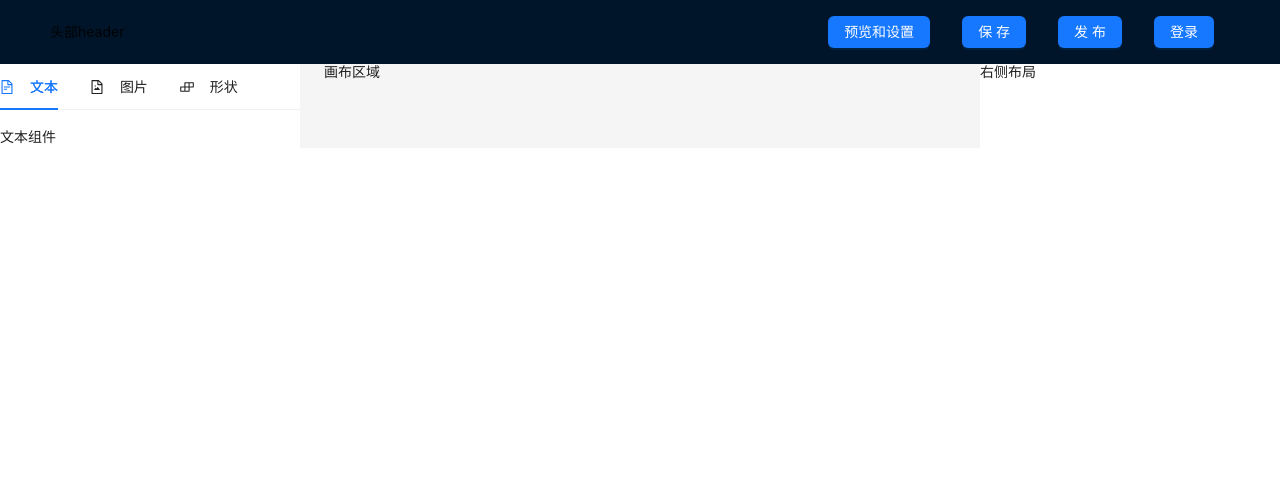
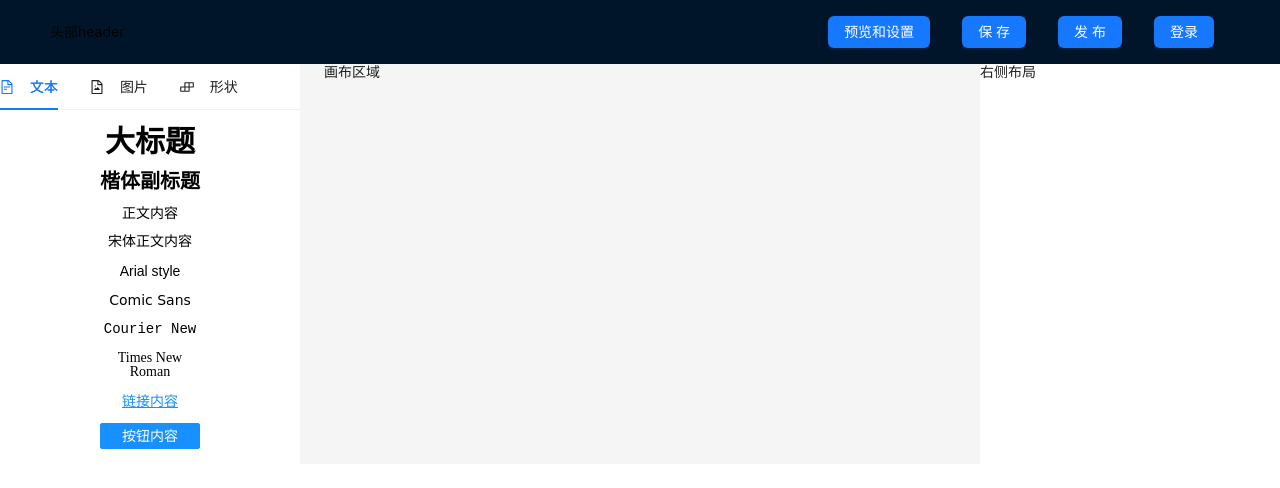
Before and after one commit to QPvicus/post-vue, a Vue app: page /editor/1 in a window 1280 px wide. Shown: the top 488 px of the page. Built offline with nearby package versions, Linux system fonts and the light colour scheme.

Commit message:
feat: define ltext

```diff
--- a/components.d.ts
+++ b/components.d.ts
@@ -32,6 +32,8 @@ declare module 'vue' {
     IconEcosystem: typeof import('./src/components/icons/IconEcosystem.vue')['default']
     IconSupport: typeof import('./src/components/icons/IconSupport.vue')['default']
     IconTooling: typeof import('./src/components/icons/IconTooling.vue')['default']
+    LImage: typeof import('./src/components/editor/l-image.vue')['default']
+    LText: typeof import('./src/components/editor/l-text.vue')['default']
     RouterLink: typeof import('vue-router')['RouterLink']
     RouterView: typeof import('vue-router')['RouterView']
     TheWelcome: typeof import('./src/components/TheWelcome.vue')['default']
--- /dev/null
+++ b/src/components/editor/component.ts
@@ -0,0 +1,156 @@
+import { textDefaultProps, imageDefaultProps, componentsDefaultProps } from './defaultProps'
+
+export interface CreateComponentType {
+  name: string
+  text?: string
+  type?: string
+  props: Record<string, any>
+}
+
+// the component name list
+export const textPropsList = [
+  {
+    text: '大标题',
+    fontSize: '30px',
+    fontWeight: 'bold',
+    tag: 'h2'
+  },
+  {
+    text: '楷体副标题',
+    fontSize: '20px',
+    fontWeight: 'bold',
+    fontFamily: '"KaiTi","STKaiti"',
+    tag: 'h2'
+  },
+  {
+    text: '正文内容',
+    tag: 'p'
+  },
+  {
+    text: '宋体正文内容',
+    tag: 'p',
+    fontFamily: '"SimSun","STSong"'
+  },
+  {
+    text: 'Arial style',
+    tag: 'p',
+    fontFamily: '"Arial", sans-serif'
+  },
+  {
+    text: 'Comic Sans',
+    tag: 'p',
+    fontFamily: '"Comic Sans MS"'
+  },
+  {
+    text: 'Courier New',
+    tag: 'p',
+    fontFamily: '"Courier New", monospace'
+  },
+  {
+    text: 'Times New Roman',
+    tag: 'p',
+    fontFamily: '"Times New Roman", serif'
+  },
+  {
+    text: '链接内容',
+    color: '#1890ff',
+    textDecoration: 'underline',
+    tag: 'p'
+  },
+  {
+    text: '按钮内容',
+    color: '#ffffff',
+    backgroundColor: '#1890ff',
+    borderWidth: '1px',
+    borderColor: '#1890ff',
+    borderStyle: 'solid',
+    borderRadius: '2px',
+    paddingLeft: '10px',
+    paddingRight: '10px',
+    paddingTop: '5px',
+    paddingBottom: '5px',
+    width: '100px',
+    tag: 'button',
+    textAlign: 'center'
+  }
+]
+
+export const textList: CreateComponentType[] = textPropsList.map((prop) => {
+  return {
+    name: 'l-text',
+    props: {
+      ...textDefaultProps,
+      ...prop
+    }
+  }
+})
+
+export const imageSourceList = []
+
+export const imageList: CreateComponentType[] = imageSourceList.map((url) => {
+  return {
+    name: 'l-image',
+    props: {
+      ...imageDefaultProps,
+      imageSrc: url,
+      width: '150px'
+    }
+  }
+})
+
+export const shapePropList = [
+  {
+    backgroundColor: '#efefef',
+    borderWidth: '1px',
+    borderStyle: 'solid',
+    borderColor: '#ccc',
+    width: '100px',
+    height: '50px'
+  },
+  {
+    backgroundColor: '#efefef',
+    borderWidth: '1px',
+    borderStyle: 'solid',
+    borderColor: '#ccc',
+    borderRadius: '100px',
+    width: '100px',
+    height: '100px'
+  },
+  {
+    backgroundColor: '#efefef',
+    borderWidth: '1px',
+    borderStyle: 'solid',
+    borderColor: '#ccc',
+    width: '100px',
+    height: '100px'
+  },
+  {
+    backgroundColor: '#36cfc9',
+    width: '100px',
+    height: '50px'
+  },
+  {
+    backgroundColor: '#40a9ff',
+    borderRadius: '100px',
+    width: '100px',
+    height: '100px'
+  },
+  {
+    backgroundColor: '#9254de',
+    borderWidth: '5px',
+    borderStyle: 'solid',
+    borderColor: '#ccc',
+    width: '100px',
+    height: '100px'
+  }
+]
+
+export const shapeList: CreateComponentType[] = shapePropList.map((prop) => {
+  return {
+    name: 'l-shape',
+    props: {
+      ...componentsDefaultProps['l-shape'].props,
+      ...prop
+    }
+  }
+})
--- a/src/components/editor/components-list.vue
+++ b/src/components/editor/components-list.vue
@@ -1,5 +1,24 @@
 <script lang="ts" setup>
 import { FileTextOutlined, FileImageOutlined, BuildOutlined } from '@ant-design/icons-vue'
+import { textList, type CreateComponentType } from './component'
+import lText from './l-text.vue'
+import lImage from './l-image.vue'
+import type { Component } from 'vue'
+const emit = defineEmits(['item-click'])
+const comp: Record<string, Component> = {
+  'l-text': lText,
+  'l-image': lImage
+}
+function generateResetCSS(name: string) {
+  return {
+    position: 'static',
+    ...(name !== 'l-shape' && { height: '' })
+  }
+}
+
+function onItemClick(item: CreateComponentType) {
+  if (item.type != 'upload') emit('item-click', item)
+}
 </script>
 
 <template>
@@ -12,7 +31,22 @@ import { FileTextOutlined, FileImageOutlined, BuildOutlined } from '@ant-design/
             文本
           </span>
         </template>
-        文本组件
+        <div
+          v-for="(item, index) in textList"
+          :key="index"
+          @click="onItemClick(item)"
+          class="component-item"
+        >
+          <div class="component-wrapper">
+            <component
+              :is="comp[item.name]"
+              v-bind="item.props"
+              class="inside-component"
+              :style="generateResetCSS(item.name)"
+            ></component>
+            <span v-if="item.text" class="tip-text">{{ item.text }}</span>
+          </div>
+        </div>
       </a-tab-pane>
       <a-tab-pane key="2">
         <template #tab>
@@ -36,4 +70,65 @@ import { FileTextOutlined, FileImageOutlined, BuildOutlined } from '@ant-design/
   </div>
 </template>
 
-<style></style>
+<style>
+.component-wrapper {
+  width: 100px;
+  position: relative;
+  display: flex;
+  align-items: center;
+}
+
+.tip-text {
+  position: absolute;
+  text-align: center;
+  top: 50%;
+  width: 100%;
+  margin-top: -10px;
+}
+
+.inside-component {
+  width: 100px !important;
+}
+
+.image-list {
+  display: flex;
+  flex-wrap: wrap;
+  width: 220px;
+  margin: 20px auto;
+}
+.image-list img {
+  max-height: 150px;
+  object-fit: contain;
+}
+.item-image {
+  margin-right: 10px;
+}
+.component-item {
+  margin-bottom: 15px;
+  cursor: pointer;
+  display: flex;
+  justify-content: center;
+}
+.create-component-list .uploader-container {
+  padding: 10px;
+  color: #ffffff;
+  background: #1890ff;
+  display: flex;
+  justify-content: center;
+  align-items: center;
+  border-radius: 5px;
+  cursor: pointer;
+  transition: all 0.3s cubic-bezier(0.645, 0.045, 0.355, 1);
+}
+.create-component-list .uploader-container:hover {
+  background: #40a9ff;
+}
+.create-component-list .uploader-container h4 {
+  color: #ffffff;
+  margin-bottom: 0;
+  margin-left: 10px;
+}
+.create-component-list .ant-tabs-tab {
+  margin: 0;
+}
+</style>
--- /dev/null
+++ b/src/components/editor/defaultProps.ts
@@ -0,0 +1,104 @@
+import { mapValues } from 'lodash'
+
+interface DefaultPropsType {
+  [key: string]: {
+    props: object
+    extraProps?: Record<string, any>
+  }
+}
+
+export type isEditing = boolean
+
+export const commonDefaultProps = {
+  // actions
+  actionType: '',
+  url: '',
+  // size
+  height: '',
+  width: '',
+  paddingLeft: '0px',
+  paddingRight: '0px',
+  paddingTop: '0px',
+  paddingBottom: '0px',
+  // border type
+  borderStyle: 'none',
+  borderColor: '#000',
+  borderWidth: '0',
+  borderRadius: '0',
+  // shadow and opacity
+  boxShadow: '0 0 0 #000000',
+  opacity: 1,
+  // position and x,y
+  position: 'absolute',
+  left: '0',
+  top: '0',
+  right: '0'
+}
+
+export const textDefaultProps = {
+  // basic props - font styles
+  fontSize: '14px',
+  fontFamily: '',
+  fontWeight: 'normal',
+  fontStyle: 'normal',
+  textDecoration: 'none',
+  lineHeight: '1',
+  textAlign: 'center',
+  color: '#000000',
+  backgroundColor: '',
+  ...commonDefaultProps,
+  width: '318px'
+}
+
+export const imageDefaultProps = {
+  imageSrc: '',
+  ...commonDefaultProps
+}
+
+export const componentsDefaultProps: DefaultPropsType = {
+  'l-text': {
+    props: {
+      text: '正文内容',
+      ...textDefaultProps,
+      fontSize: '14px',
+      width: '125px',
+      height: '36px',
+      left: 320 / 2 - 125 / 2 + 'px',
+      top: 500 / 2 - 36 / 2 + 'px'
+    }
+  },
+  'l-image': {
+    props: {
+      ...imageDefaultProps
+    }
+  },
+  'l-shape': {
+    props: {
+      backgroundColor: '',
+      ...commonDefaultProps
+    }
+  }
+}
+
+export const isEditingProp = {
+  isEditing: {
+    type: Boolean,
+    default: false
+  }
+}
+
+export const transformToComponentProps = (
+  props: Record<string, any>,
+  extraProps?: {[key: string]: any}
+) => {
+  const mapProps = mapValues(props, (item) => {
+    return {
+      type: item.constructor,
+      default: item
+    }
+  }) as Record<string, any>
+  if (extraProps) return { ...mapProps, ...extraProps }
+  return mapProps
+}
+
+export default componentsDefaultProps
--- /dev/null
+++ b/src/components/editor/l-image.vue
@@ -0,0 +1,28 @@
+<script lang="ts" setup>
+import { useComponentClick, useStylePick } from '@/hooks'
+import { transformToComponentProps, componentsDefaultProps, isEditingProp } from './defaultProps'
+defineOptions({
+  name: 'l-image'
+})
+const props = defineProps(
+  transformToComponentProps(componentsDefaultProps['l-image'].props, isEditingProp)
+)
+const styleProps = useStylePick(props)
+const handleClick = useComponentClick(props)
+</script>
+
+<template>
+  <img
+    :src="imageSrc"
+    :style="styleProps"
+    @click.prevent="handleClick"
+    class="l-image-component"
+    :draggable="false"
+  />
+</template>
+
+<style scoped>
+.l-image-component {
+  max-width: 100%;
+}
+</style>
--- /dev/null
+++ b/src/components/editor/l-text.vue
@@ -0,0 +1,39 @@
+<script lang="ts" setup>
+import { useComponentClick, useStylePick } from '@/hooks'
+import componentsDefaultProps, { transformToComponentProps, isEditingProp } from './defaultProps'
+defineOptions({
+  name: 'l-text'
+})
+const props = defineProps(
+  transformToComponentProps(componentsDefaultProps['l-text'].props, {
+    tag: {
+      type: String,
+      default: 'p'
+    },
+    ...isEditingProp
+  })
+)
+const styleProps = useStylePick(props)
+const handleClick = useComponentClick(props)
+</script>
+
+<template>
+  <component :is="tag" @click.prevent="handleClick" :style="styleProps" class="l-text-component">
+    {{ text }}
+  </component>
+</template>
+
+<style scoped>
+h2.l-text-component,
+p.l-text-component {
+  margin-bottom: 0;
+}
+button.l-text-component {
+  padding: 5px 10px;
+  cursor: pointer;
+}
+.l-text-component {
+  box-sizing: border-box;
+  white-space: pre-wrap;
+}
+</style>
--- /dev/null
+++ b/src/hooks/index.ts
@@ -0,0 +1,2 @@
+export * from './useComponentClick'
+export * from './useStylePick'
--- /dev/null
+++ b/src/hooks/useComponentClick.ts
@@ -0,0 +1,8 @@
+export const useComponentClick = (props: any) => {
+  const handleClick = () => {
+    if (props.actionType && props.url && !props.isEditing) {
+      window.location.href = props.url
+    }
+  }
+  return handleClick
+}
--- /dev/null
+++ b/src/hooks/useStylePick.ts
@@ -0,0 +1,9 @@
+import { textDefaultProps } from '@/components/editor/defaultProps'
+import { pick, without } from 'lodash'
+import { computed } from 'vue'
+
+export const defaultStyles = without(Object.keys(textDefaultProps), 'actionType', 'url', 'text')
+
+export const useStylePick = (props: any, pickStyles = defaultStyles) => {
+  return computed(() => pick(props, pickStyles))
+}
```
